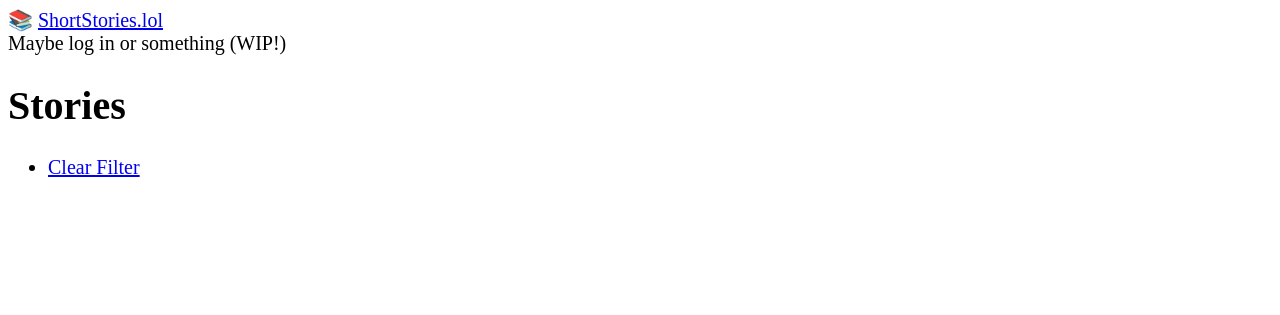
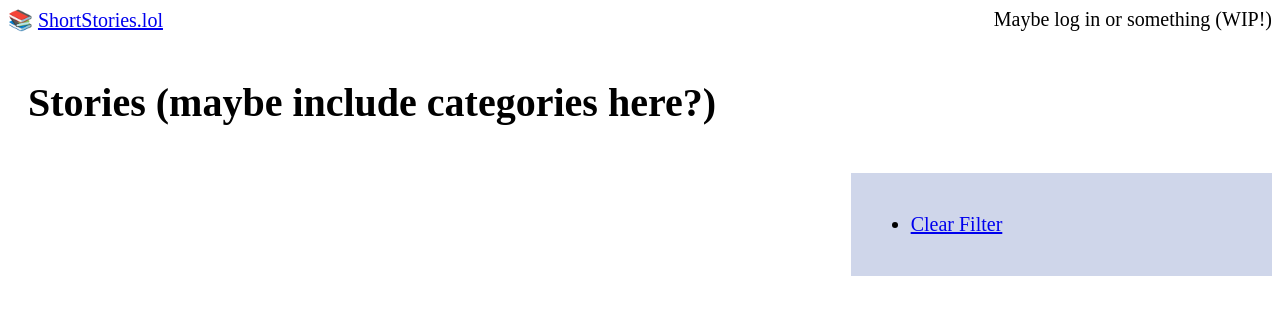
Before and after one commit to will-clarke/story-gen, a Flask app: page /stories in a window 1280 px wide. Shown: the top 315 px of the page. Run offline with Flask 3, Linux system fonts and the light colour scheme.

Commit message:
More styling for stories page

```diff
--- a/stories_app/static/css/styles.css
+++ b/stories_app/static/css/styles.css
@@ -19,15 +19,21 @@
 /* assign columns to grid areas */
 .right-sidebar-grid > .header {
     grid-area:header;
-    /* background:#6a605c; */
 }
 .right-sidebar-grid > .main-content {
     grid-area:main-content;
-    /* background:#cfd6ea; */
 }
 .right-sidebar-grid > .right-sidebar {
     grid-area:right-sidebar;
     background: #cfd6ea;
+}
+
+.login {
+  float: right;
+}
+
+.is-applied {
+  background: #D5F9DE;
 }
 
 /* tablet breakpoint */
--- a/stories_app/templates/stories.html
+++ b/stories_app/templates/stories.html
@@ -1,27 +1,27 @@
 {% extends "layout.html" %}
 {% block body %}
-    <div class="container title">
-        <h1>Stories</h1>
-    </div>
-    <section>
+    <div class="right-sidebar-grid">
+        <header class="header">
+            <h1>Stories (maybe include categories here?)</h1>
+        </header>
+        <main class="main-content">
             {% for story in stories %}
                 <article class="story">
                     <a href="{{ url_for('stories.story', id=story.id) }}">{{ story.average_rating() |int }}% - {{ story.title }}</a>
                 </article>
             {% endfor %}
-    </section>
-    <section>
-        <aside>
+        </main>
+        <section class="right-sidebar">
             <ul>
                 <li>
                     <a href="{{ url_for("stories.stories") }}">Clear Filter</a>
                 </li>
                 {% for (category, url, is_applied) in categories %}
-                    <li class="{% if is_applied %}is_applied{% endif %}">
-                        <a href="{{ url }}" >{{ category }}</a>
+                    <li class="{% if is_applied %}is-applied{% endif %}">
+                        <a href="{{ url }}">{{ category }}</a>
                     </li>
                 {% endfor %}
             </ul>
-        </aside>
         </section>
+    </div>
 {% endblock %}
```
Lines whose indentation alone changed are shown as unchanged.
